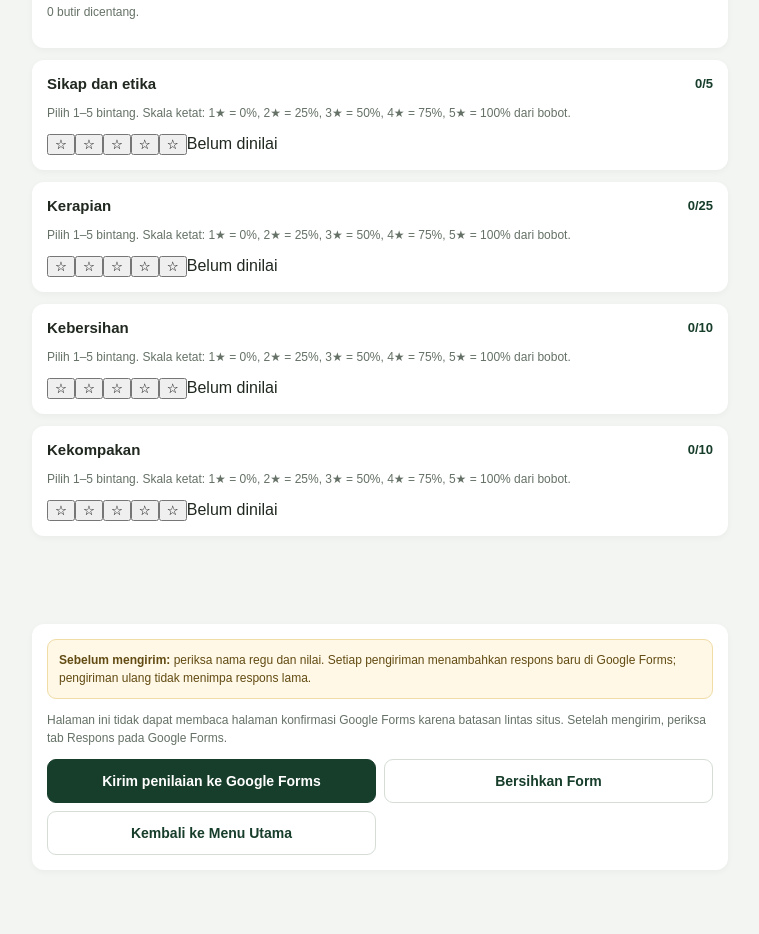
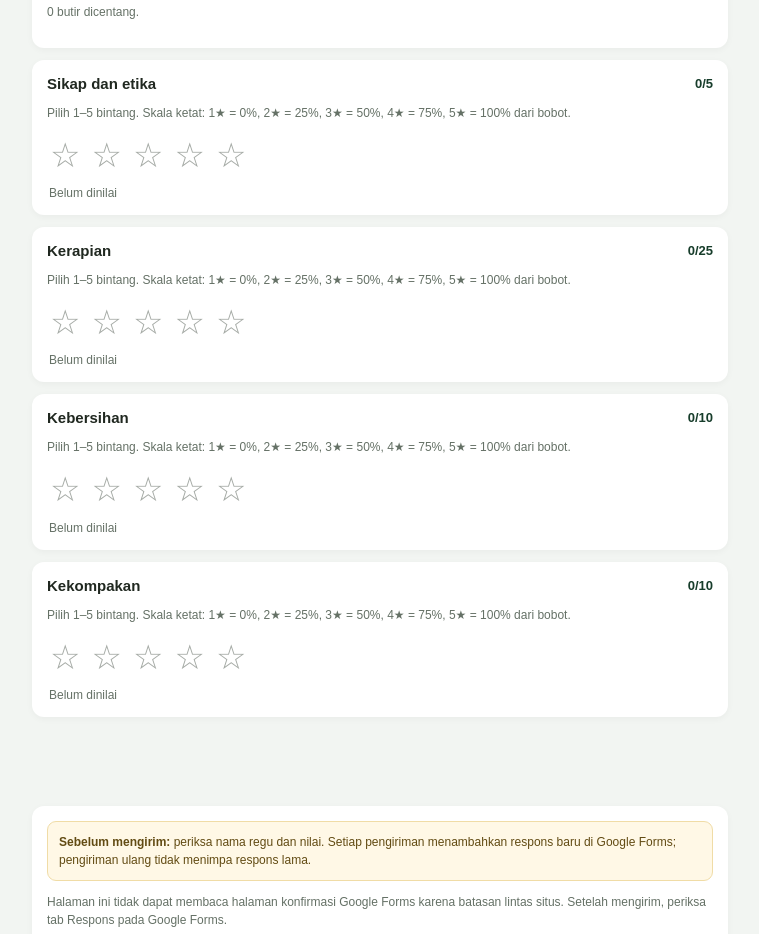
Before and after one commit to fahminurdiansyah/lt2regol-penilaian, a plain HTML site: page lomba/A1.html in a window 1280 px wide. Shown: the part 1054-1988 px from the top of the page, without its empty margins (260-1019 px from the left). Before the commit the page ends 1948 px from the top, so only its background shows below. Drawn offline with Linux system fonts and the light colour scheme.

Commit message:
Update style.css

```diff
--- a/style.css
+++ b/style.css
@@ -4,7 +4,7 @@ main{max-width:720px;margin:auto;padding:12px}.card{background:#fff;border-radiu
 label{font-size:13px}.field{display:grid;gap:6px;margin:12px 0}input[type=text],input[type=number],select{width:100%;min-height:44px;padding:10px;border:1px solid var(--border);border-radius:9px;font-size:16px;background:white;color:var(--text)}
 .hint{font-size:12px;line-height:1.5;color:var(--muted)}.title{display:flex;justify-content:space-between;align-items:center;gap:10px;font-size:15px;font-weight:bold;margin-bottom:9px}.score{color:var(--green);white-space:nowrap;font-size:13px}
 .list{display:grid;grid-template-columns:1fr;gap:2px}.item{display:flex;gap:9px;align-items:flex-start;padding:9px 3px;border-bottom:1px solid #edf0ed;line-height:1.4}.item input{width:20px;height:20px;flex-shrink:0;accent-color:var(--green);margin:0}.item span{flex:1}.deduct{color:var(--red);font-weight:bold;white-space:nowrap}
-.scoreInput{display:flex;gap:10px;align-items:center}.scoreInput input[type=range]{flex:1;accent-color:var(--green)}.scoreInput input[type=number]{max-width:100px}
+.starInput{display:flex;align-items:center;flex-wrap:wrap;gap:5px}.starButton{border:0;background:transparent;color:#a5aaa5;font-size:34px;line-height:1.1;padding:3px;cursor:pointer;border-radius:7px}.starButton.selected{color:var(--gold)}.starButton:focus-visible{outline:2px solid var(--green);outline-offset:2px}.starDescription{flex-basis:100%;font-size:12px;color:var(--muted);padding:4px 2px 0}
 .btn{display:inline-flex;align-items:center;justify-content:center;min-height:44px;padding:10px 14px;border:1px solid var(--border);border-radius:9px;background:#fff;color:var(--green);font-weight:bold;text-decoration:none;cursor:pointer;font-size:14px}.btn.primary{background:var(--green);color:white;border-color:var(--green)}.btn.full{width:100%}.grid{display:grid;grid-template-columns:1fr;gap:10px}.menu-card{border:1px solid var(--border);border-radius:12px;padding:15px;background:white;text-decoration:none;color:var(--text);display:flex;align-items:center;gap:12px}.menu-card:hover{border-color:var(--green)}.code{width:48px;height:48px;display:grid;place-items:center;background:var(--green2);color:var(--green);border-radius:10px;font-weight:bold}
 .total{background:var(--green);color:white;display:flex;justify-content:space-between;align-items:center;gap:10px;position:sticky;bottom:5px;z-index:2;box-shadow:0 3px 12px #0003}.big{font-size:27px;font-weight:bold;white-space:nowrap}.small{font-size:11px;line-height:1.5;opacity:.9}
 .notice{background:#fff8e6;border:1px solid #f0dca6;color:#624b13;padding:11px;border-radius:9px;font-size:12px;line-height:1.5}.status{display:none;padding:11px;border-radius:9px;font-size:13px;line-height:1.5;margin-bottom:10px}.status.show{display:block}.status.ok{background:#e7f5eb;border:1px solid #b8dfc3;color:#205b32}.status.err{background:#fdebea;border:1px solid #f2c3bf;color:#8b2019}.actions{display:grid;grid-template-columns:1fr;gap:8px}.pill{display:inline-block;background:var(--green2);color:var(--green);padding:4px 8px;border-radius:999px;font-size:11px}
```
